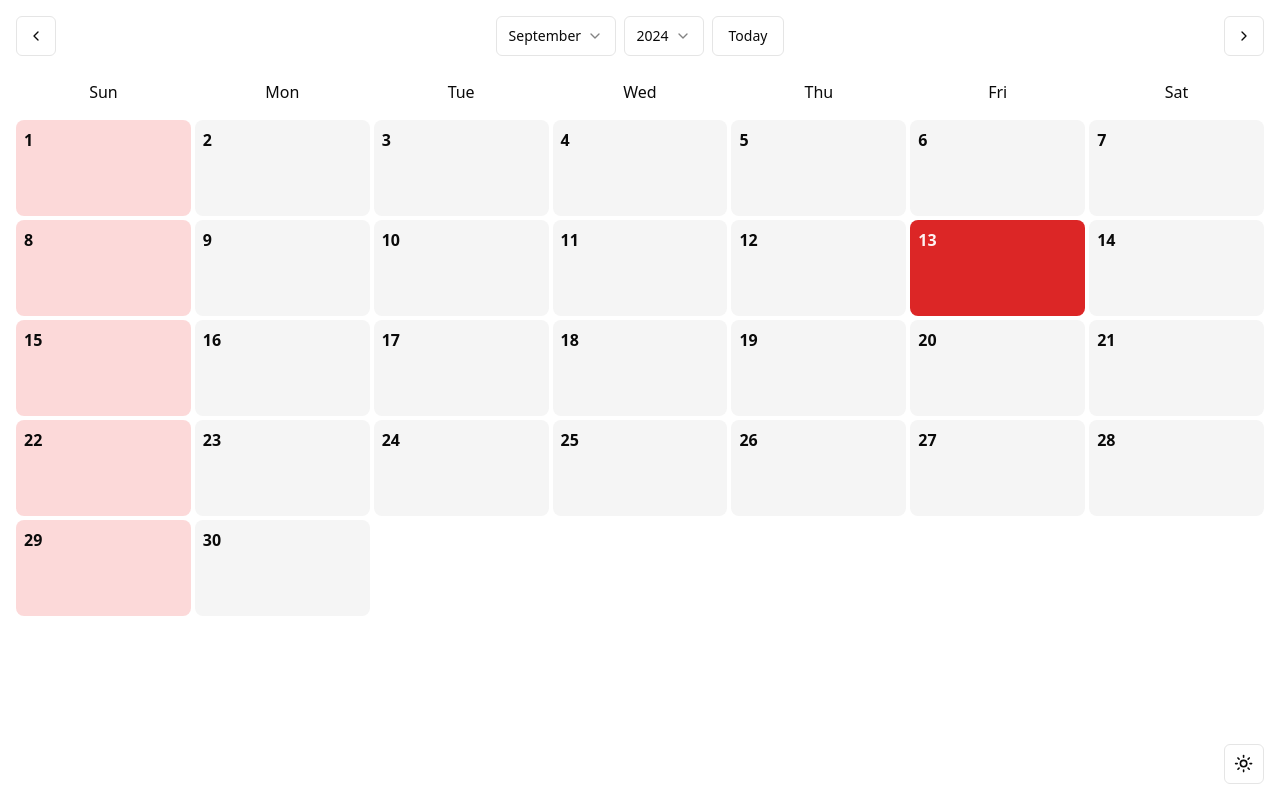
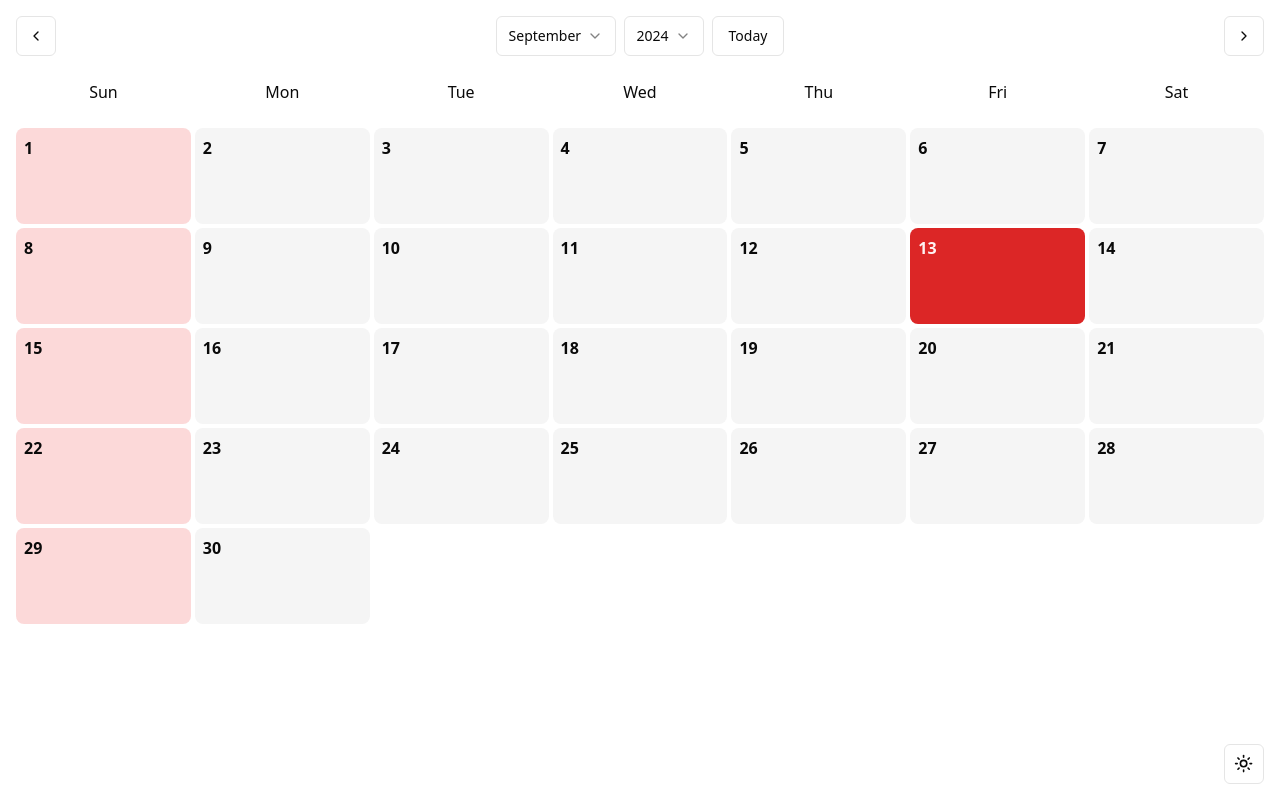
Before and after one commit to eswarclynn/loco-calendar, a Next.js app: page / in a window 1280 px wide. Built offline with nearby package versions, Linux system fonts and the light colour scheme.

Commit message:
fix: margin in calendar

```diff
--- a/app/page.tsx
+++ b/app/page.tsx
@@ -70,7 +70,7 @@ export default function FullPageCalendar() {
 
           <div className="flex-grow relative overflow-hidden">
             <div
-              className={`grid grid-cols-7 gap-1 transition-transform duration-300 ease-in-out ${transitionClass}`}
+              className={`mt-2 grid grid-cols-7 gap-1 transition-transform duration-300 ease-in-out ${transitionClass}`}
             >
               <DatesGrid date={date} />
             </div>
```
